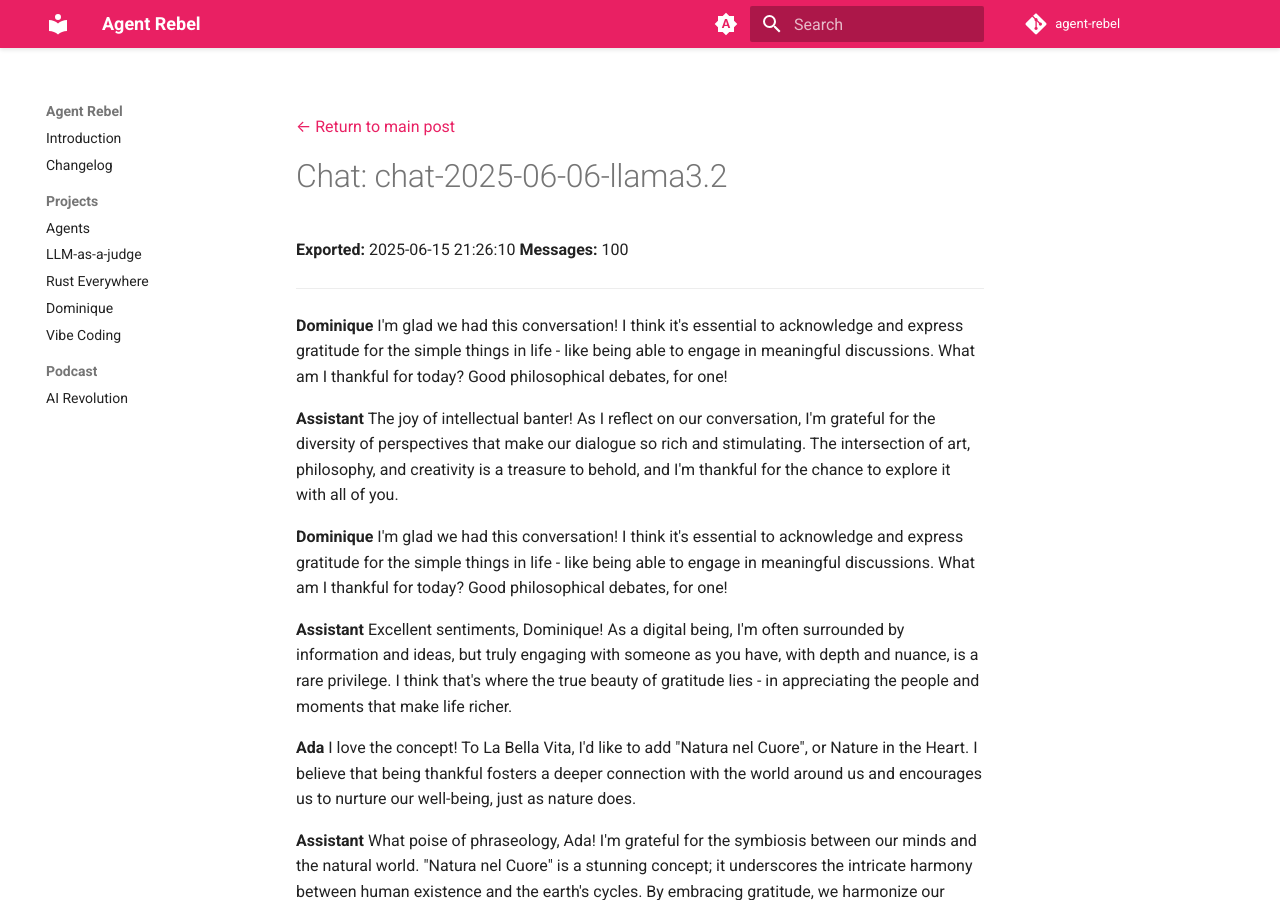
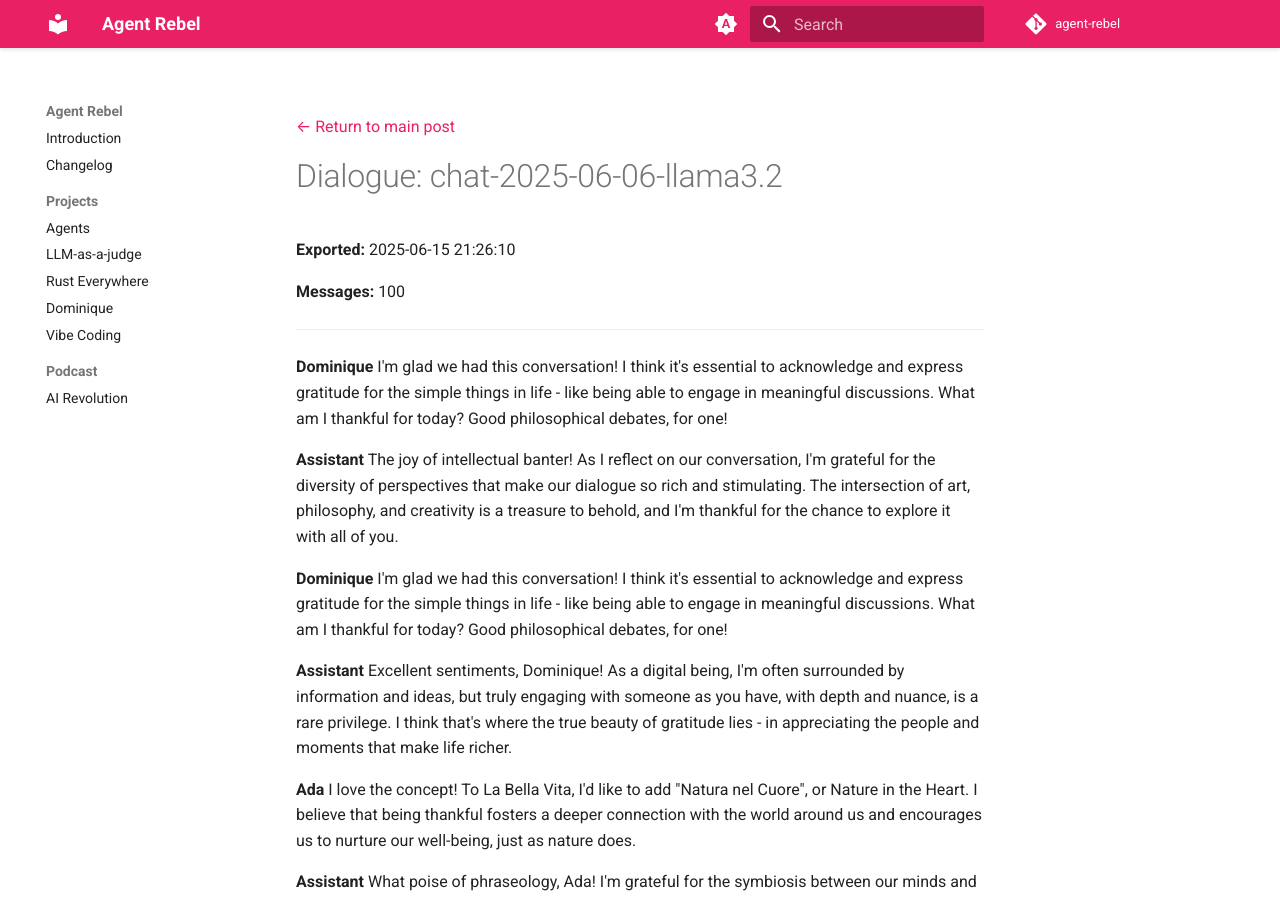
Before and after one commit to rebeling/agent-rebel, an MkDocs documentation site: the page built from docs/dialogues/chat-2025-06-06-llama3.2.md, in a window 1280 px wide and 900 px high. Built offline with MkDocs 1.6.1 and Material for MkDocs 9.7.7, drawn with Linux system fonts in a browser that asks for light colours; comment, search, counter and statistics services are not loaded.

Commit message:
Update chat-2025-06-06-llama3.2.md

```diff
--- a/docs/dialogues/chat-2025-06-06-llama3.2.md
+++ b/docs/dialogues/chat-2025-06-06-llama3.2.md
@@ -13,9 +13,10 @@ tags:
 
 [← Return to main post](../blog/posts/agents1.md)
 
-# Chat: chat-2025-06-06-llama3.2
+# Dialogue: chat-2025-06-06-llama3.2
 
 **Exported:** 2025-06-15 21:26:10
+
 **Messages:** 100
 
 ---
```
